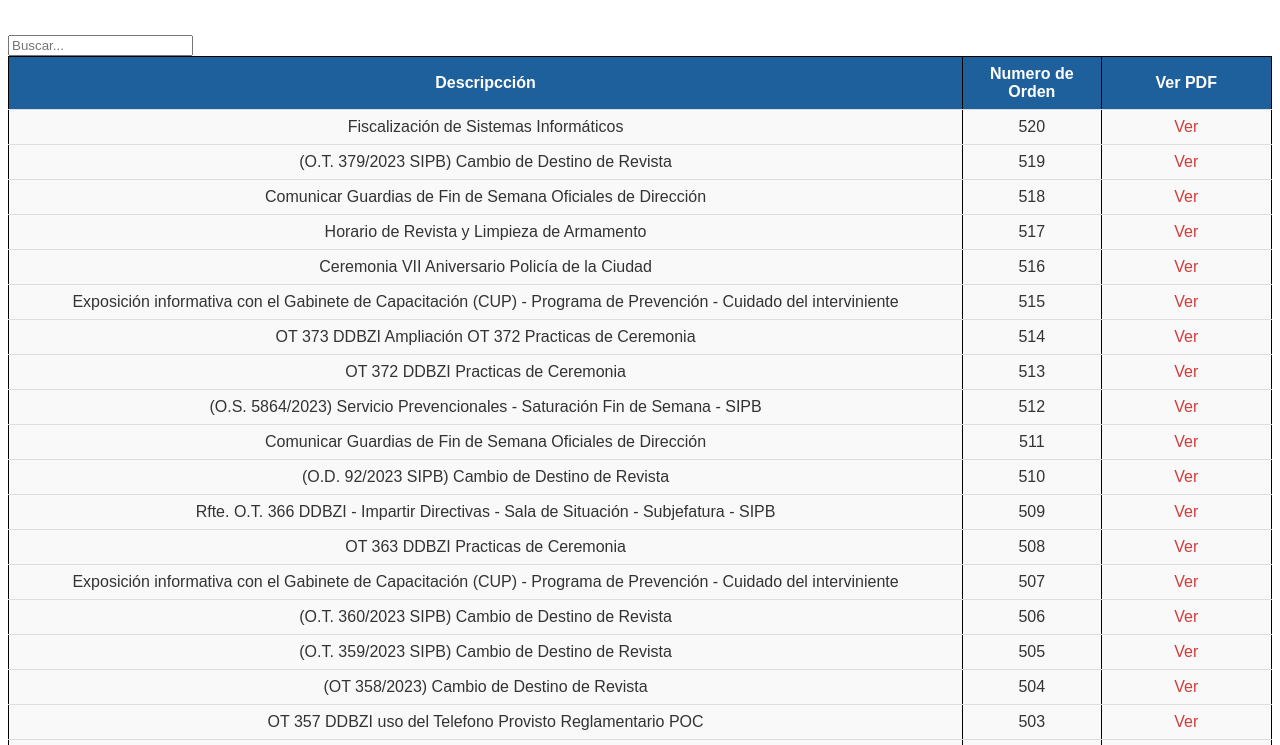
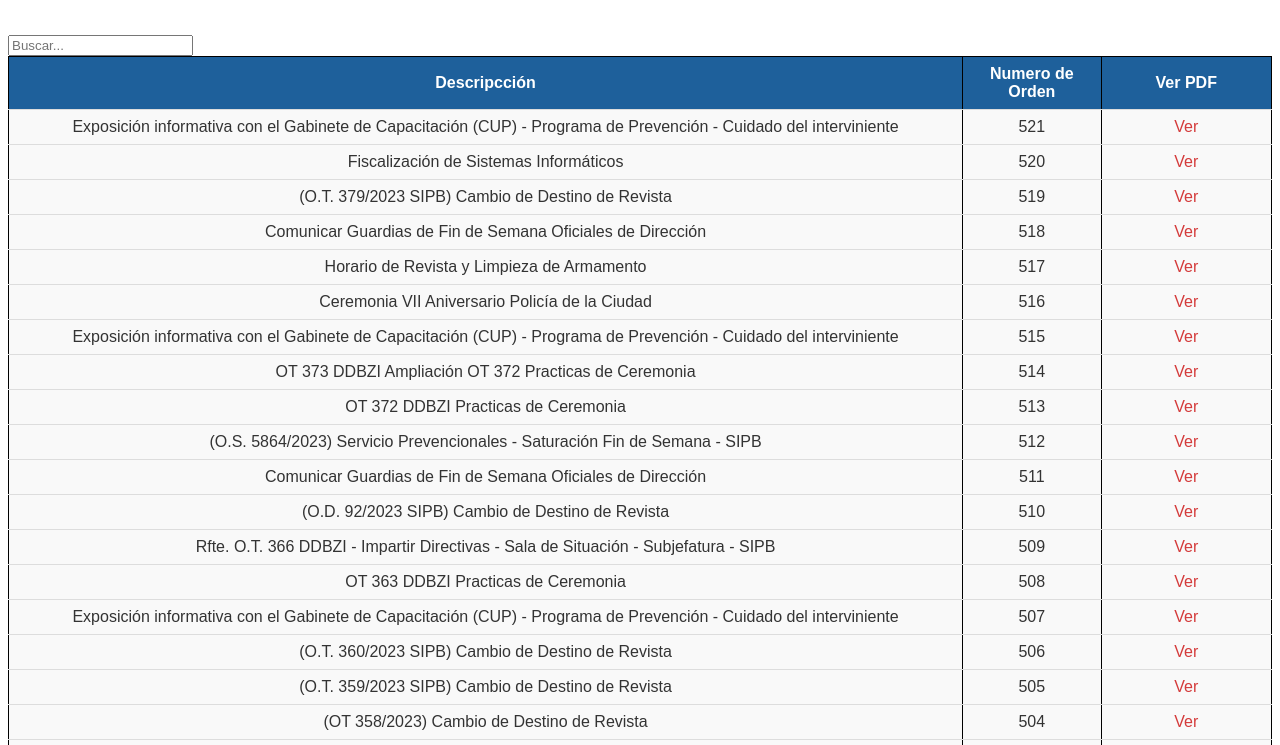
Before and after one commit to ordenesinternas/ordenesinternas.github.io, a plain HTML site: page index.html in a window 1280 px wide. Shown: the part 47-792 px from the top of the page. Drawn offline with Linux system fonts and the light colour scheme.

Commit message:
Add files via upload

```diff
--- a/index.html
+++ b/index.html
@@ -29,6 +29,17 @@
           </tr>
       </thead>
       <tbody>
+        <tr>
+            <td style="border-bottom:0.75pt solid #dddddd; padding:6pt; background-color:#f9f9f9;">
+                <p style="margin-top:0pt; margin-bottom:0pt; font-size:12pt;"><span style="font-family:Arial; color:#333333;">Exposición informativa con el Gabinete de Capacitación (CUP) - Programa de Prevención - Cuidado del interviniente</span></p>
+</td>
+            <td style="border-bottom:0.75pt solid #dddddd; padding:6pt; background-color:#f9f9f9;">
+                <p style="margin-top:0pt; margin-bottom:0pt; font-size:12pt;"><span style="font-family:Arial; color:#333333;">521</span></p>
+            </td>
+            <td style="width:13.5%; border-bottom:0.75pt solid #dddddd; padding:6pt; background-color:#f9f9f9;">
+                <p style="margin-top:0pt; margin-bottom:0pt; font-size:12pt;"><a href= "" target="_blank" style="text-decoration:none;"><span style="font-family:Arial; color:#d43b3b;">Ver</span></a></p>
+            </td>
+        </tr>
         <tr>
             <td style="border-bottom:0.75pt solid #dddddd; padding:6pt; background-color:#f9f9f9;">
                 <p style="margin-top:0pt; margin-bottom:0pt; font-size:12pt;"><span style="font-family:Arial; color:#333333;">Fiscalización de Sistemas Informáticos</span></p>
```
